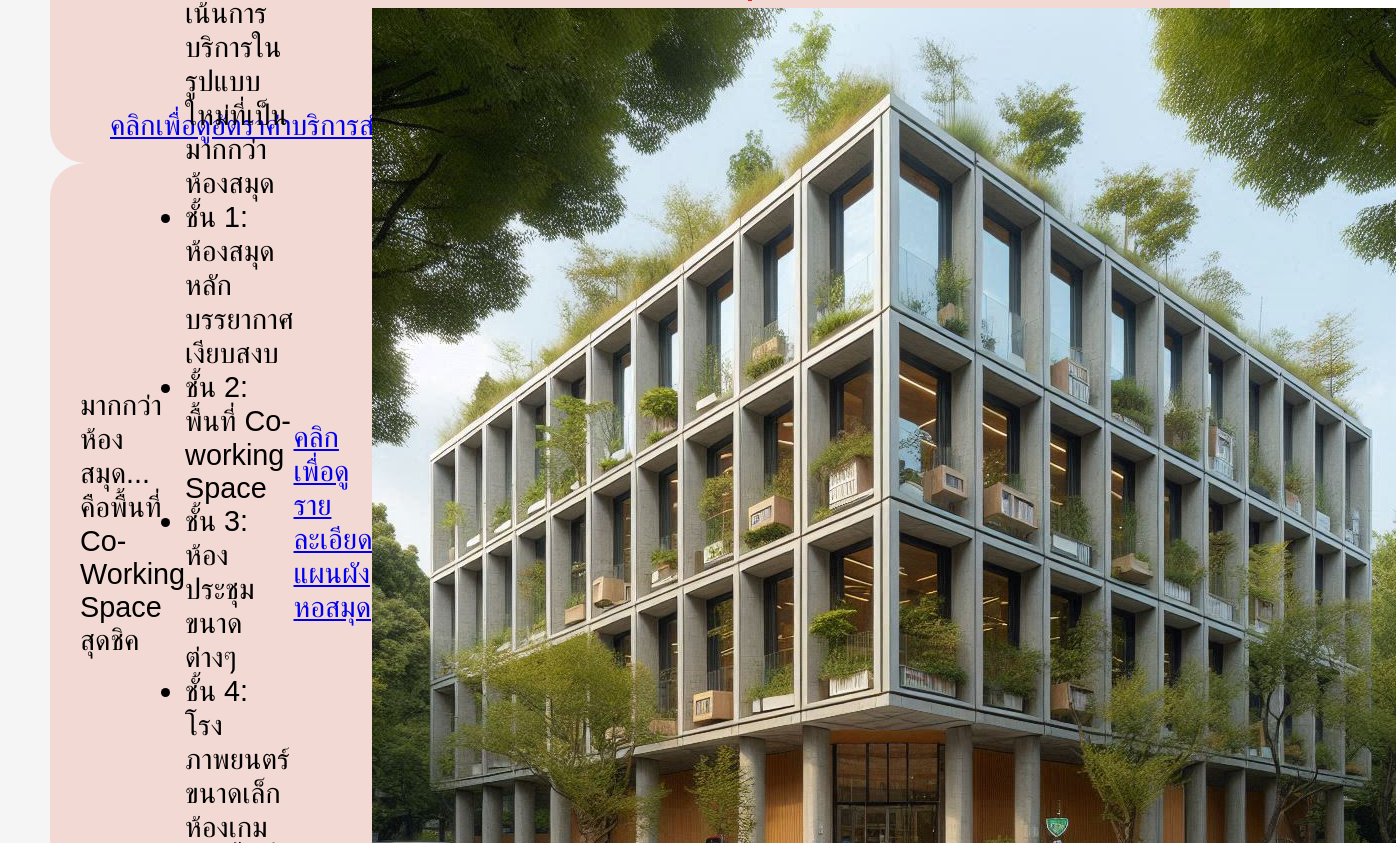
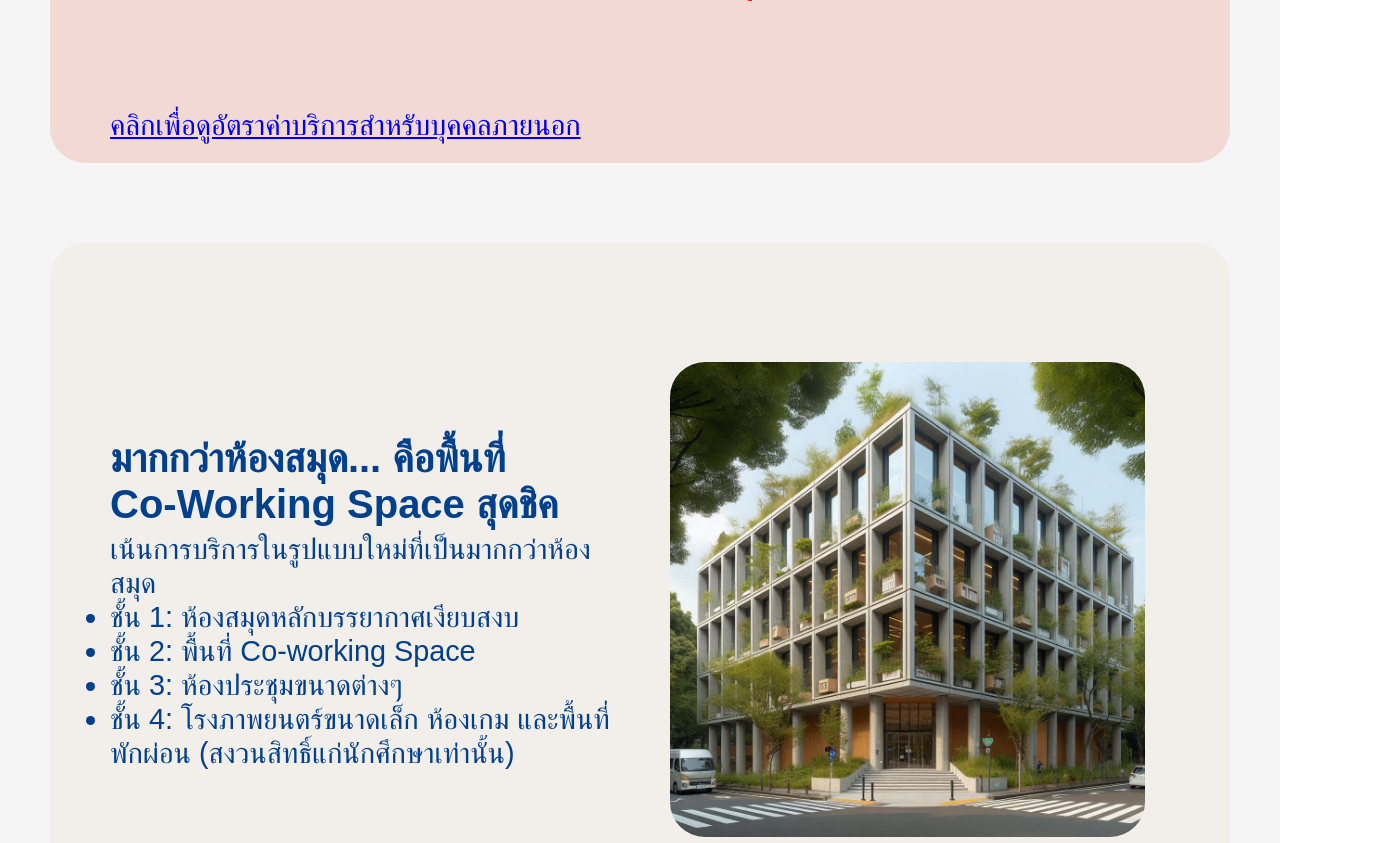
Before and after one commit to mrapiiwat/mariposa, a React (Vite) app: page /service in a window 1280 px wide. Shown: the part 677-1520 px from the top of the page, 1396 px wide, since content can reach past the window. Built offline with nearby package versions, Linux system fonts and the light colour scheme; a web font is replaced by a local one.

Commit message:
Refactor ServicePage CSS: improve layout and add floorplan section

```diff
--- a/src/mariposa/ServicePage/ServicePage.css
+++ b/src/mariposa/ServicePage/ServicePage.css
@@ -37,6 +37,10 @@
     font-weight: 700;
     margin-bottom: 5px;
   }
+  .left_golink {
+    position: absolute;
+    bottom: 20px;
+  }
 }
 
 .service_detail_right {
@@ -55,19 +59,43 @@
   align-items: center;
   height: 100%;
 }
-.left_golink {
-  position: absolute;
-  bottom: 20px;
-}
 
-/* Floorplan CSS */
+
+/* Service floorplan CSS */
 .service_floorplan {
   height: 90vh;
   display: flex;
   align-items: center;
   padding: 30px;
-  background-color: #e852342c;
+  background-color: #f2eee9;
   position: relative;
   border-radius: 35px;
   font-size: 1.8rem;
+  margin-top: 80px;
 }
+
+.service_floorplan_left {
+  width: 50%;
+  padding: 30px ;
+  color: var(--color-secondary);
+  .floorplan_title {
+    font-size: 2.5rem;
+    font-weight: 700;
+    margin-bottom: 5px;
+  }
+  .floorplan_golink {
+    position: absolute;
+    bottom: 20px;
+  }
+}
+
+.service_floorplan_right {
+  width: 50%;
+  padding: 30px;
+  .floorplan_img img {
+    width: 95%;
+    height: 100%;
+    object-fit: cover;
+    border-radius: 35px;
+  }
+}
--- a/src/mariposa/ServicePage/ServicePage.jsx
+++ b/src/mariposa/ServicePage/ServicePage.jsx
@@ -7,6 +7,7 @@ const ServicePage = () => {
     <div className="servicepage-con">
       <Nav />
       <div className="servicepage">
+
 
 {/* Service Detail. Tell more about service and fees in libary. */}
         <div className="service_detail">
@@ -46,9 +47,11 @@ const ServicePage = () => {
           </div>
         </div>
 
+
 {/* Floorplan. Show what libary looks like */}
         <div className="service_floorplan">
-          <div className="floorplan_title">มากกว่าห้องสมุด... คือพื้นที่ Co-Working Space สุดชิค</div>
+          <div className="service_floorplan_left">
+            <div className="floorplan_title">มากกว่าห้องสมุด... คือพื้นที่ <br></br>Co-Working Space สุดชิค</div>
             <div className="floorplan_detail">
               เน้นการบริการในรูปแบบใหม่ที่เป็นมากกว่าห้องสมุด
               <ul>
@@ -61,8 +64,11 @@ const ServicePage = () => {
             <div className="floorplan_golink">
                 <Link>คลิกเพื่อดูรายละเอียดแผนผังหอสมุด</Link>
             </div>
+          </div>
+          <div className="service_floorplan_right">
             <div className="floorplan_img">
               <img src="src\assets\libarybuilding.jpg" alt="libary building" />
+            </div>
           </div>
         </div>
 
```
Lines whose indentation alone changed are shown as unchanged.
